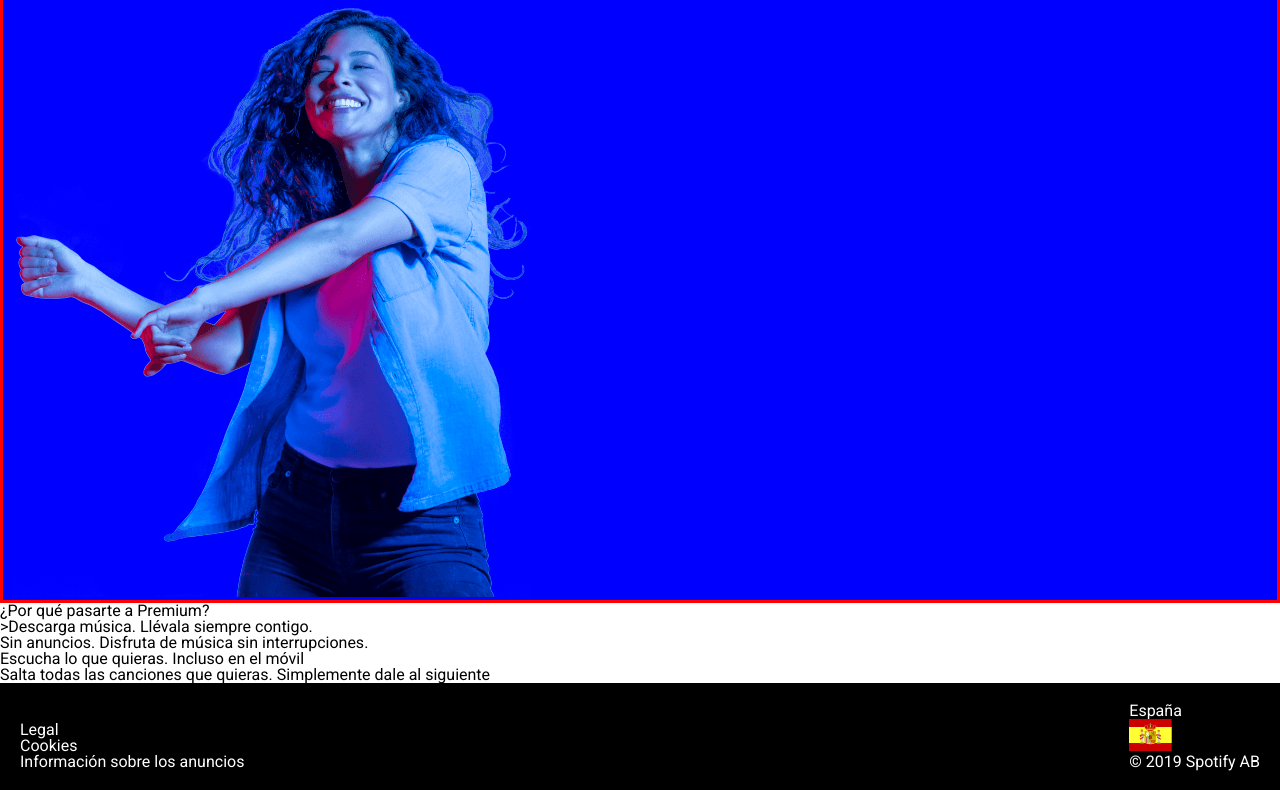
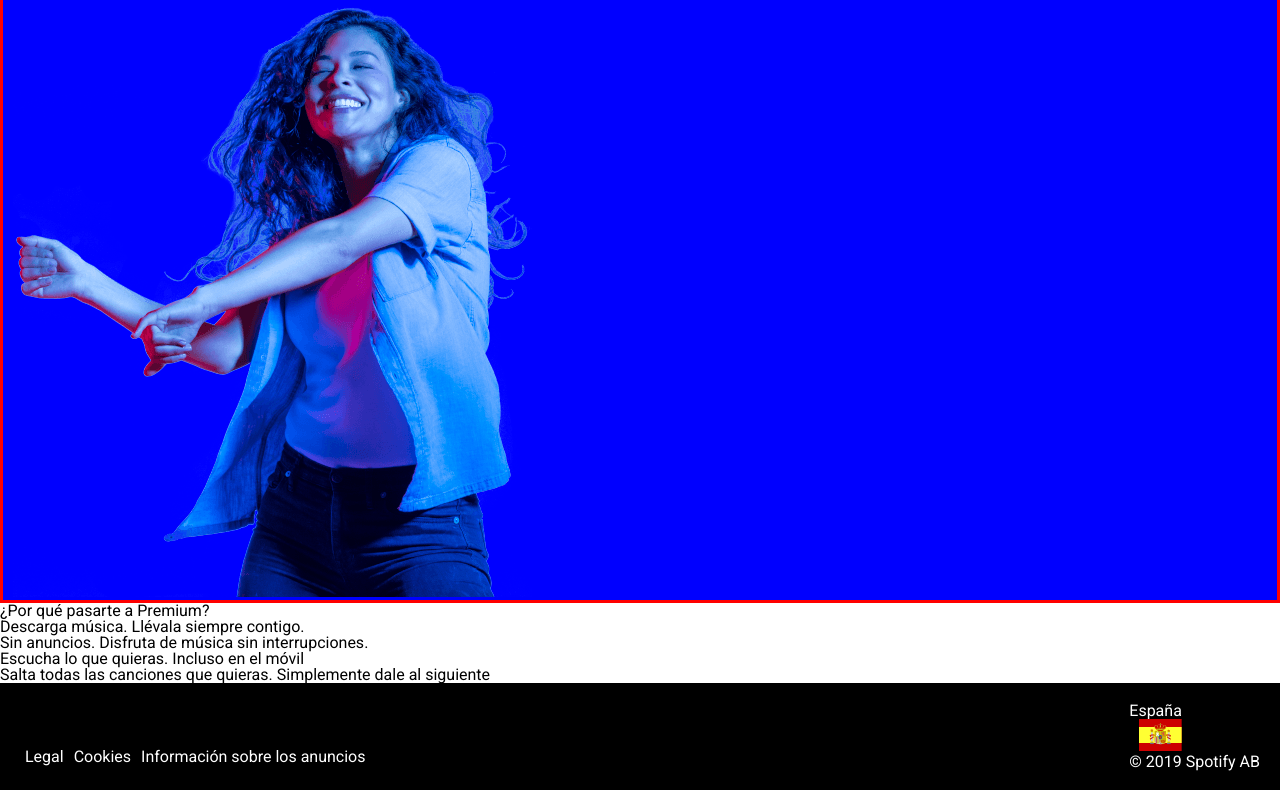
Before and after one commit to Adalab/promo-s-module-1-pair-7-spotify, a plain HTML site: page index.html in a window 1280 px wide. Shown: the part 464-1254 px from the top of the page. Drawn offline with Linux system fonts and the light colour scheme.

Commit message:
fix footer 1

```diff
--- a/css/main.css
+++ b/css/main.css
@@ -64,3 +64,30 @@ h1{
     padding: 20px;
     flex-wrap: wrap;
 }
+
+.link_footer{
+    display: flex;
+    flex-direction: row;
+    flex-wrap: wrap;
+    justify-content: flex-start;
+    width: 50%;
+}
+
+.link_footer p{
+    padding: 5px;
+}
+
+/*.spain{
+    display: flex;
+    flex-direction: row;
+    flex-wrap: wrap;
+    justify-content: space-between;
+    margin-left: 20px;
+}*/
+
+#flag{
+    padding-left: 10px;
+    padding-right: 5px;
+}
+
+/*NO CONSIGO VER EL FALLO DEL PIE*/
--- a/index.html
+++ b/index.html
@@ -32,7 +32,7 @@
             <h2>¿Por qué pasarte a Premium?</h2>
             <div class="item">
                 <div class="item1">
-                    <p>>Descarga música. Llévala siempre contigo.</p>
+                    <p>Descarga música. Llévala siempre contigo.</p>
                 </div>
                 <div class="item2">
                     <p>Sin anuncios. Disfruta de música sin interrupciones.</p>
@@ -46,14 +46,14 @@
             </div>
         </section>
         <footer class="footer">
-            <div>
+            <div class="link_footer">
                 <p>Legal</p>
                 <p>Cookies</p>
                 <p>Información sobre los anuncios</p>
             </div>
-            <div>
+            <div class="spain">
                 <p>España</p>
-                <img src="images/es.svg" alt="bandera"/>
+                <img src="images/es.svg" alt="bandera" id="flag"/>
                 <p>&copy; 2019 Spotify AB</p>
             </div>
         </footer>
```
